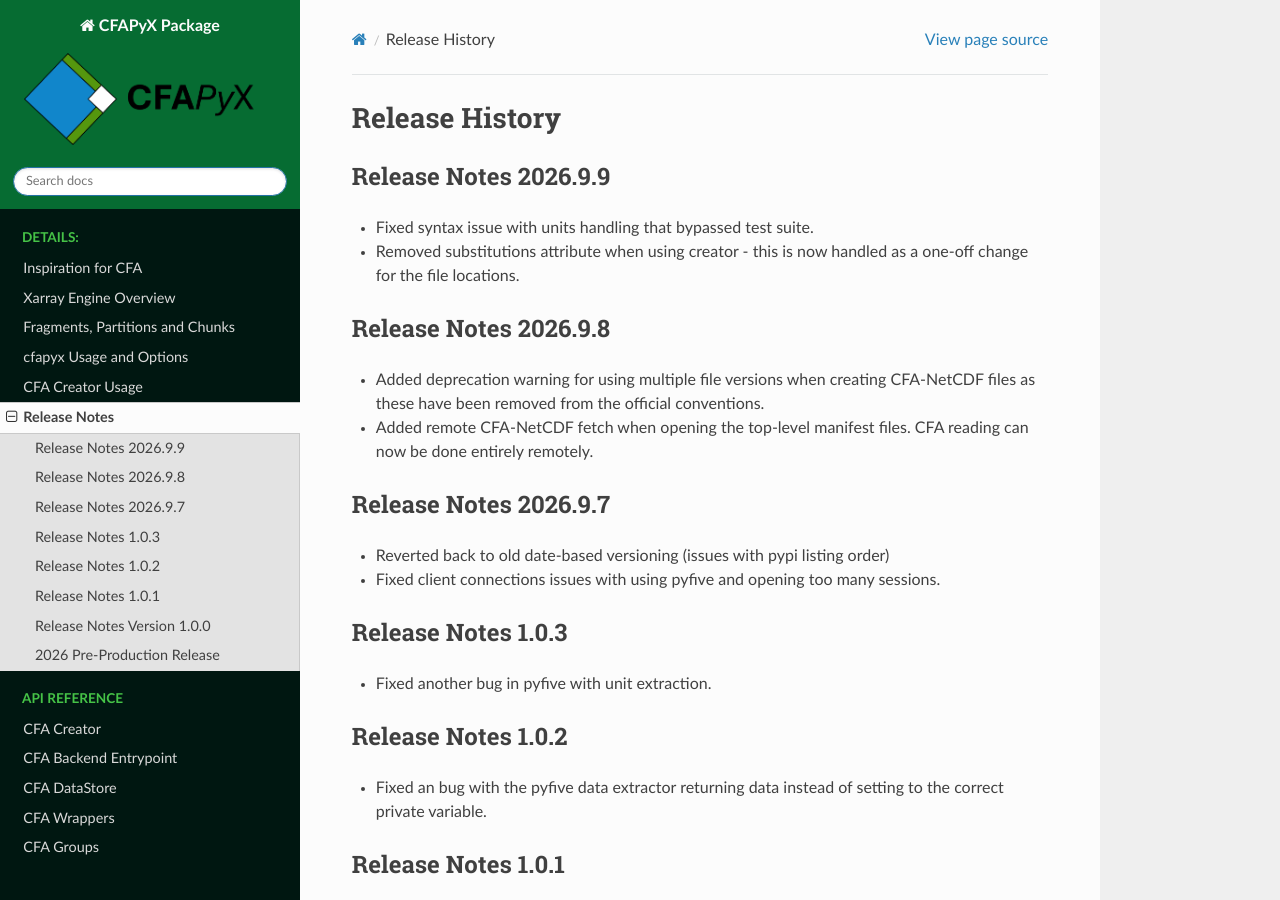
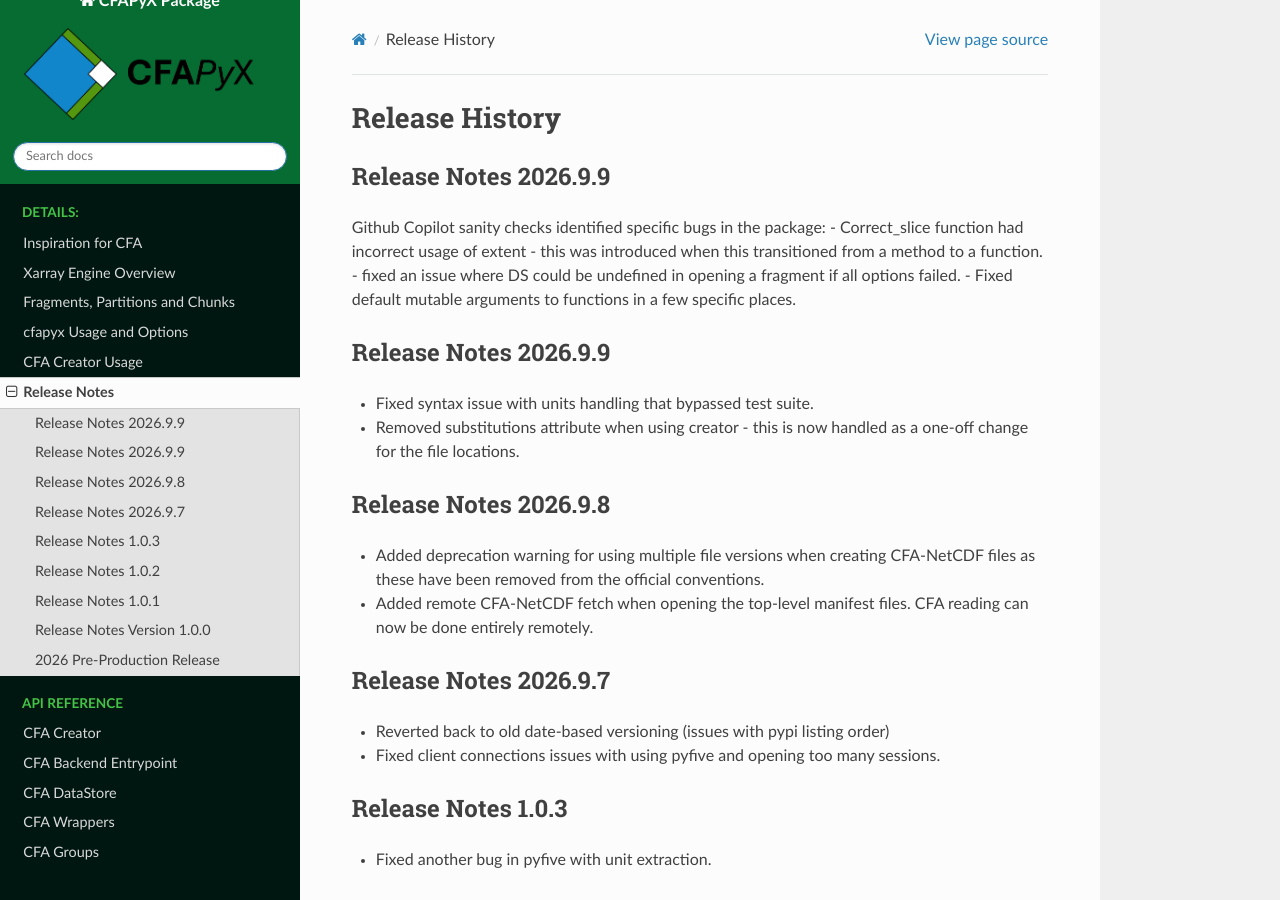
Before and after one commit to cedadev/CFAPyX, a Sphinx documentation site: the page built from docs/source/releases.rst, in a window 1280 px wide and 900 px high. Built offline with Sphinx 7.4.7 and the Read the Docs theme 3.1.0, drawn with Linux system fonts in a browser that asks for light colours.

Commit message:
Updated version, release notes

```diff
--- a/docs/source/releases.rst
+++ b/docs/source/releases.rst
@@ -1,6 +1,13 @@
 ===============
 Release History
 ===============
+
+Release Notes 2026.9.9
+----------------------
+Github Copilot sanity checks identified specific bugs in the package:
+- Correct_slice function had incorrect usage of extent - this was introduced when this transitioned from a method to a function.
+- fixed an issue where DS could be undefined in opening a fragment if all options failed.
+- Fixed default mutable arguments to functions in a few specific places.
 
 Release Notes 2026.9.9
 ----------------------
--- a/pyproject.toml
+++ b/pyproject.toml
@@ -1,6 +1,6 @@
 [project]
 name = "cfapyx"
-version = "2026.9.9"
+version = "2026.9.10"
 description = "The pure-Python implementation of the CF Aggregation conventions, including the Xarray engine to enable reading CFA-netCDF files."
 authors = [
     {name = "Daniel Westwood",email = "daniel.westwood@stfc.ac.uk"}
```
